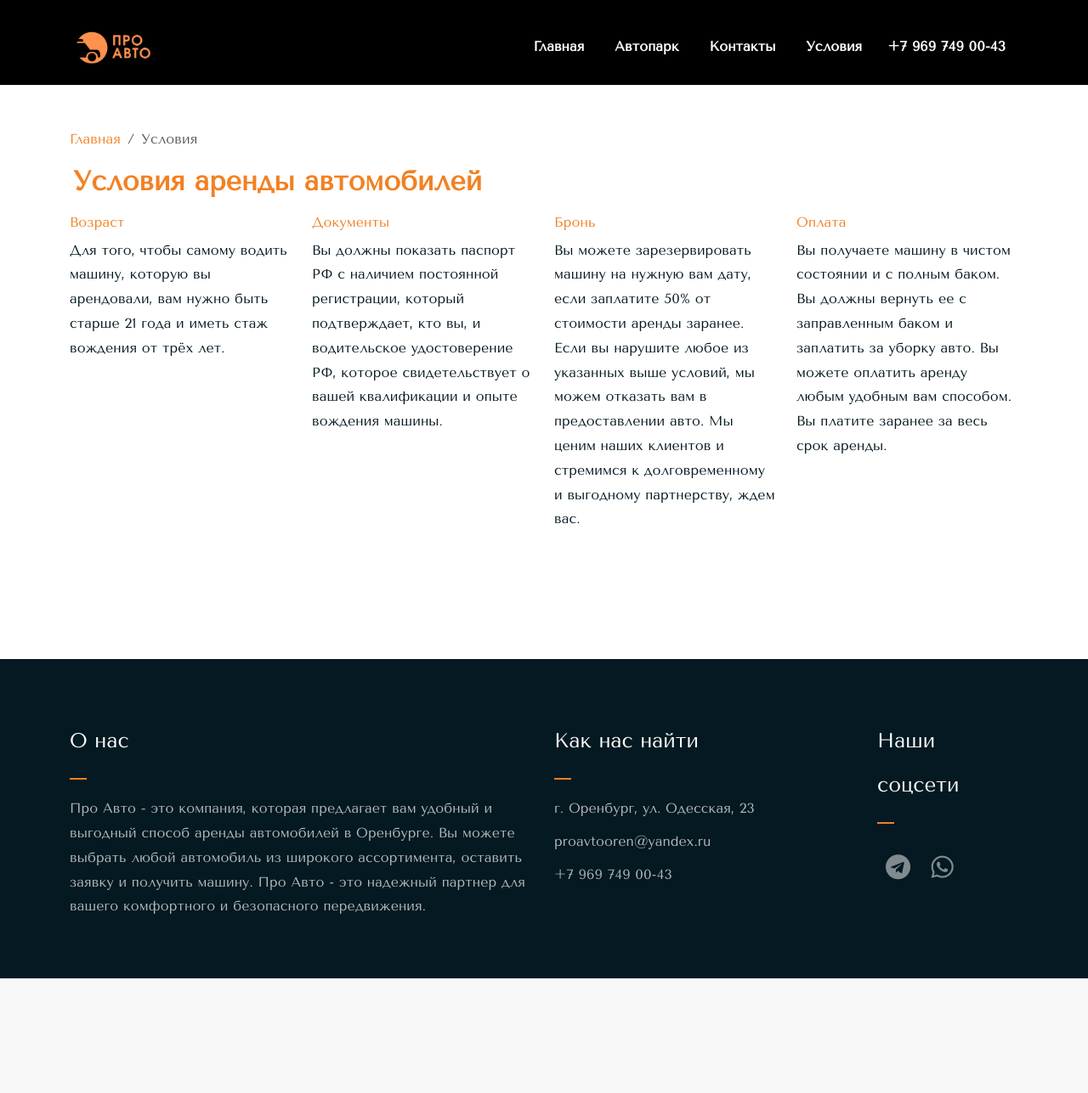
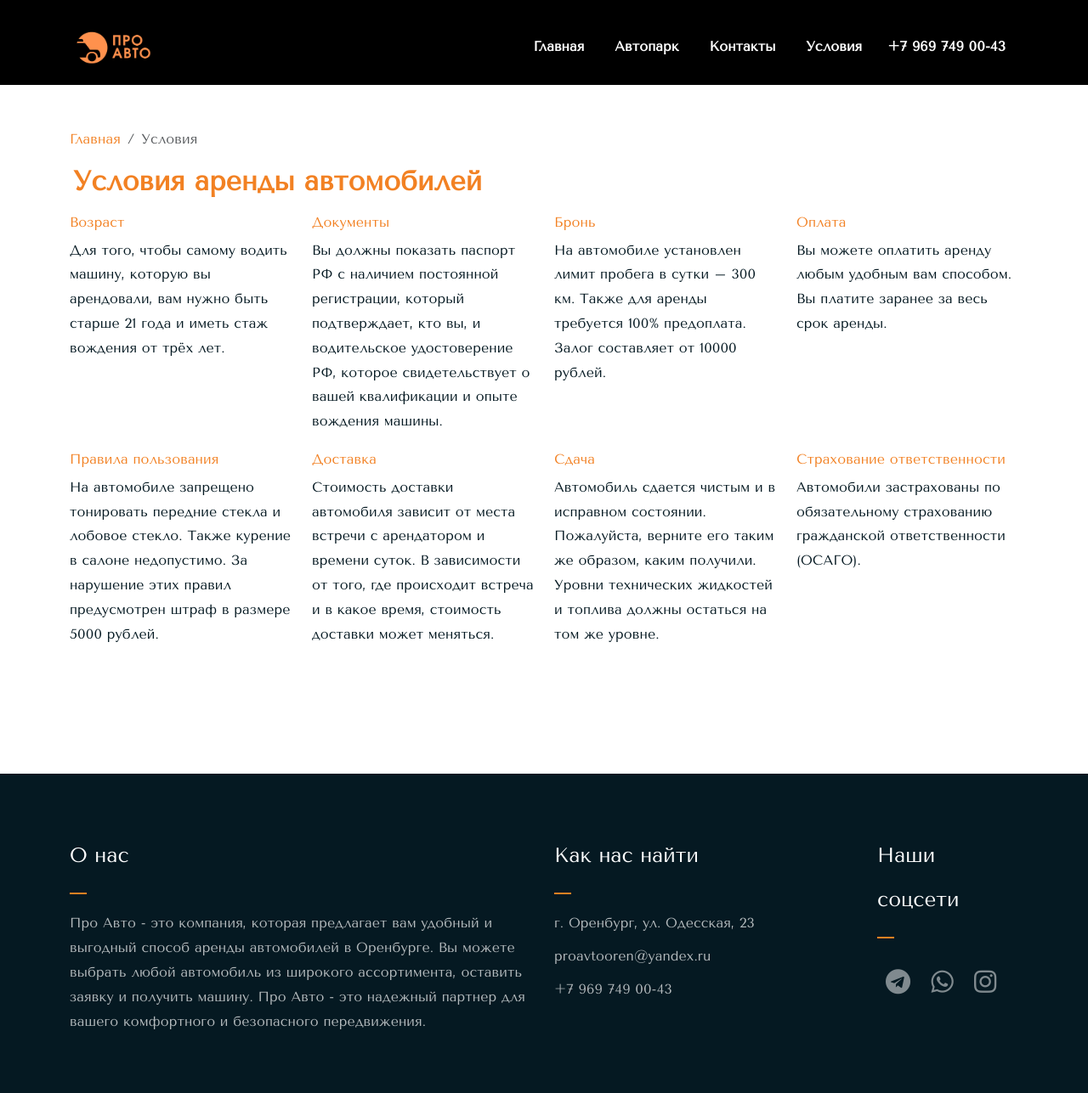
Before and after one commit to XeeRooX/pro-car, an ASP.NET Core app: page /Conditions in a window 1280 px wide. Shown: the whole page at 85% size. Before the commit the page ends 1152 px from the top, so only its background shows below. Run offline with ASP.NET Core 8, Linux system fonts and the light colour scheme; the project's own start-up code is not run, and a stand-in starts its controllers and pages.

Commit message:
edit conditions, add link instagram

```diff
--- a/ProCar/Pages/Conditions.cshtml
+++ b/ProCar/Pages/Conditions.cshtml
@@ -31,7 +31,7 @@
                     <div class="">
                         <p class="orange-text-size mb-1">Бронь</p>
                         <p style="font-family: 'Tenor Sans'">
-                            Вы можете зарезервировать машину на нужную вам дату, если заплатите 50% от стоимости аренды заранее. Если вы нарушите любое из указанных выше условий, мы можем отказать вам в предоставлении авто. Мы ценим наших клиентов и стремимся к долговременному и выгодному партнерству, ждем вас.
+                            На автомобиле установлен лимит пробега в сутки – 300 км. Также для аренды требуется 100% предоплата. Залог составляет от 10000 рублей.
                         </p>
                     </div>
                 </div>
@@ -40,7 +40,39 @@
                     <div class="">
                         <p class="orange-text-size mb-1">Оплата</p>
                         <p style="font-family: 'Tenor Sans'">
-                            Вы получаете машину в чистом состоянии и с полным баком. Вы должны вернуть ее с заправленным баком и заплатить за уборку авто. Вы можете оплатить аренду любым удобным вам способом. Вы платите заранее за весь срок аренды.
+                            Вы можете оплатить аренду любым удобным вам способом. Вы платите заранее за весь срок аренды.
+                        </p>
+                    </div>
+                </div>
+                <div class="col-lg-3 col-md-6 mt-3">
+                    <div class="">
+                        <p class="orange-text-size mb-1">Правила пользования</p>
+                        <p style="font-family: 'Tenor Sans'">
+                            На автомобиле запрещено тонировать передние стекла и лобовое стекло. Также курение в салоне недопустимо. За нарушение этих правил предусмотрен штраф в размере 5000 рублей.
+                            </p>
+                    </div>
+                </div>
+                <div class="col-lg-3 col-md-6 mt-3">
+                    <div class="">
+                        <p class="orange-text-size mb-1">Доставка</p>
+                        <p style="font-family: 'Tenor Sans'">
+                            Стоимость доставки автомобиля зависит от места встречи с арендатором и времени суток. В зависимости от того, где происходит встреча и в какое время, стоимость доставки может меняться.
+                        </p>
+                    </div>
+                </div>
+                <div class="col-lg-3 col-md-6 mt-3">
+                    <div class="">
+                        <p class="orange-text-size mb-1">Сдача</p>
+                        <p style="font-family: 'Tenor Sans'">
+                            Автомобиль сдается чистым и в исправном состоянии. Пожалуйста, верните его таким же образом, каким получили. Уровни технических жидкостей и топлива должны остаться на том же уровне.
+                        </p>
+                    </div>
+                </div>
+                <div class="col-lg-3 col-md-6 mt-3">
+                    <div class="">
+                        <p class="orange-text-size mb-1">Страхование ответственности</p>
+                        <p style="font-family: 'Tenor Sans'">
+                            Автомобили застрахованы по обязательному страхованию гражданской ответственности (ОСАГО).
                         </p>
                     </div>
                 </div>
--- a/ProCar/Pages/Contact.cshtml
+++ b/ProCar/Pages/Contact.cshtml
@@ -38,6 +38,7 @@
 
                             <a href="https://t.me/yandex_taxi23" target="_blank" style="font-size: 30px"><i style="color:black" class="fab px-2 fa-telegram bd-highlight"></i></a>
                             <a href="https://wa.me/79697490043" target="_blank" style="font-size: 30px"><i style="color:black" class="fab px-2 fa-whatsapp bd-highlight"></i></a>
+                            <a href="https://www.instagram.com/fgfdg" target="_blank" style="font-size: 30px"><i style="color:black" class="fab px-2 fa-instagram bd-highlight"></i></a>
 
                         </div>
                     </div>
--- a/ProCar/Pages/Shared/_Layout.cshtml
+++ b/ProCar/Pages/Shared/_Layout.cshtml
@@ -166,6 +166,7 @@
                             <ul>
                                 <li><a href="https://t.me/yandex_taxi23" target="_blank"><i style="font-size: 30px" class="fab fa-telegram"></i></a></li>
                                 <li><a href="https://wa.me/79697490043" target="_blank"><i style="font-size: 30px" class="fab fa-whatsapp"></i></a></li>
+                                <li><a href="https://www.instagram.com/fgfdg" target="_blank"><i style="font-size: 30px" class="fab fa-instagram"></i></a></li>
                             </ul>
                         </div>
                     </div>
```
